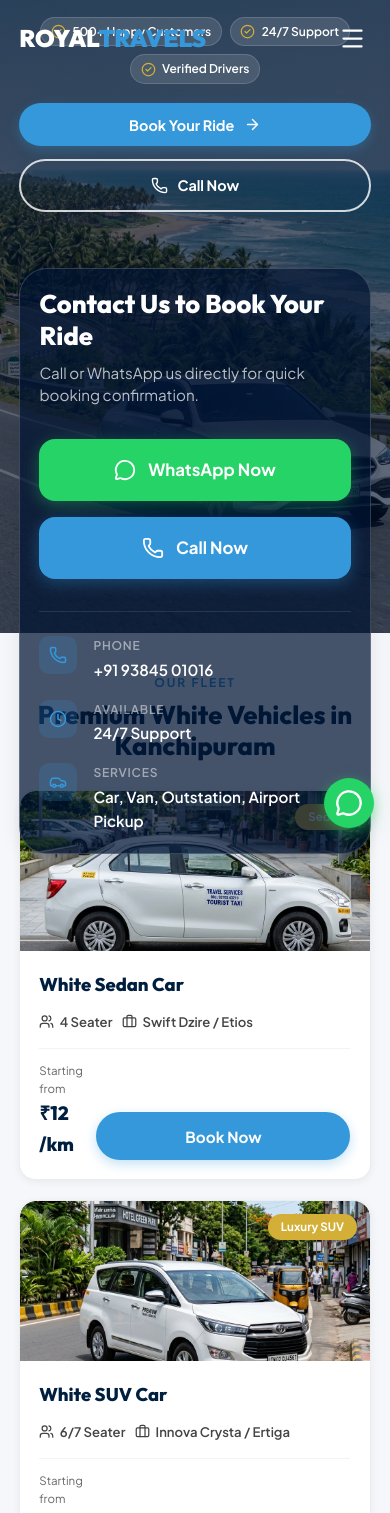
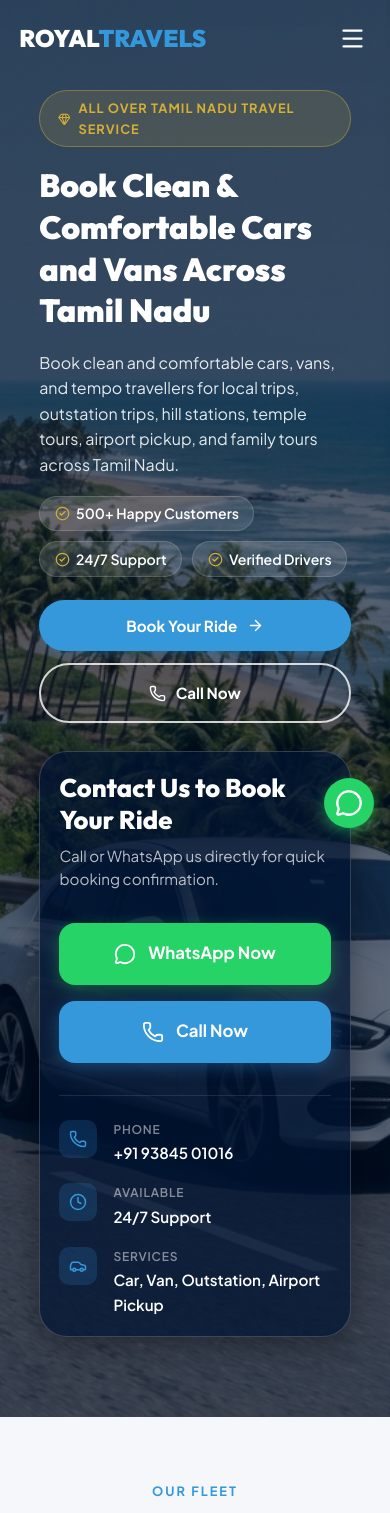
Before and after one commit to theaswinloganathan/travels-website, a React (Vite) app: page / in a window 390 px wide. Shown: the top 1513 px of the page. Built offline with nearby package versions, Linux system fonts and the light colour scheme.

Commit message:
Fix mobile hero section: correct order, spacing, and font sizes to prevent overlap

```diff
--- a/src/index.css
+++ b/src/index.css
@@ -432,86 +432,94 @@ section { padding: 5rem 0; }
   .mobile-toggle { display: flex; z-index: 1001; }
   .hide-mobile { display: none !important; }
 
-  /* Hero 3/4 Height Optimization */
+  /* Hero Mobile Fixes */
   .hero {
-    min-height: auto !important;
-    height: 75vh !important;
-    padding-top: 60px;
-    padding-bottom: 2rem;
-    display: flex;
-    align-items: center;
+    min-height: 75vh !important;
+    height: auto !important;
+    padding-top: 90px !important;
+    padding-bottom: 3rem !important;
+    display: block !important;
   }
-  .hero-content { gap: 1.5rem; }
-  .hero-text { text-align: center; }
-  .hero-text h1 { font-size: 1.65rem !important; margin-bottom: 0.8rem; line-height: 1.2; }
-  .hero-text p { font-size: 0.9rem !important; margin-bottom: 1.2rem; opacity: 0.85; line-height: 1.5; }
-  .premium-badge { margin-bottom: 0.8rem; padding: 0.35rem 0.8rem; font-size: 0.72rem; }
-  .hero-trust-badges { margin-bottom: 1.2rem; gap: 0.5rem; }
-  .trust-item { padding: 0.25rem 0.6rem; font-size: 0.75rem; }
-  .hero-actions { gap: 0.8rem; margin-top: 0.5rem; }
-  .hero-actions .btn { padding: 0.8rem; font-size: 0.9rem; }
-
-  /* Contact Card Placement */
-  .hero-contact-card {
-    margin-top: 2rem !important;
-    position: relative;
-    z-index: 10;
-    padding: 1.5rem 1.2rem;
-    box-shadow: var(--shadow-md);
+  .hero-content {
+    display: flex !important;
+    flex-direction: column !important;
+    gap: 18px !important;
+    padding: 0 20px !important;
+  }
+  .hero-text {
+    text-align: left !important;
+    display: flex !important;
+    flex-direction: column !important;
+    gap: 18px !important;
+  }
+  .hero-text h1 {
+    font-size: 32px !important;
+    margin-bottom: 0 !important;
+    line-height: 1.3 !important;
+  }
+  .hero-text p {
+    font-size: 16px !important;
+    margin-bottom: 0 !important;
+    line-height: 1.6 !important;
+  }
+  .premium-badge {
+    align-self: flex-start;
+    margin-bottom: 0 !important;
+  }
+  .hero-trust-badges {
+    margin-bottom: 0 !important;
+    justify-content: flex-start !important;
+    gap: 10px !important;
+  }
+  .hero-actions {
+    display: flex !important;
+    flex-direction: column !important;
+    gap: 12px !important;
+    width: 100% !important;
+    margin-top: 5px !important;
+  }
+  .hero-actions .btn {
+    width: 100% !important;
+    justify-content: center !important;
   }
 
-  /* Gallery UI Improvements */
-  .gallery-grid {
-    grid-template-columns: repeat(2, 1fr);
-    gap: 0.8rem;
-  }
-  .gallery-item {
-    height: 160px;
-    transition: transform 0.4s cubic-bezier(0.4, 0, 0.2, 1);
-  }
-  .gallery-item img {
-    object-fit: cover;
-    transition: transform 0.4s ease;
-  }
-  .gallery-item:active img, .gallery-item:hover img {
-    transform: scale(1.08);
+  /* Contact Card Mobile Adjustment */
+  .hero-contact-card {
+    margin-top: 10px !important;
+    margin-bottom: 2rem !important;
+    width: 100% !important;
+    max-width: 100% !important;
+    position: relative !important;
+    z-index: 1 !important;
   }
 
-  .gallery-fade-in {
-    animation: galleryFadeIn 0.4s ease forwards;
-  }
-
-  @keyframes galleryFadeIn {
-    from { opacity: 0; transform: translateY(15px); }
-    to { opacity: 1; transform: translateY(0); }
+  /* Vehicle Section Spacing */
+  #vehicles {
+    margin-top: 0 !important;
+    padding-top: 4rem !important;
   }
 
   /* Compact Mobile Styles */
-  section { padding: 2.5rem 0; }
+  section { padding: 3.5rem 0; }
   .section-header { margin-bottom: 1.8rem; }
-  .section-title { font-size: 1.6rem; }
-  .section-subtitle { font-size: 0.75rem; }
+  .section-title { font-size: 1.8rem; }
+  .section-subtitle { font-size: 0.8rem; }
 
-  .v-img-wrapper { height: 160px; }
-  .v-content { padding: 1.2rem; }
-  .v-content h3 { font-size: 1.15rem; }
-  .v-specs { gap: 0.6rem; margin-bottom: 1rem; }
-  .v-footer { padding-top: 0.8rem; }
+  .v-img-wrapper { height: 180px; }
+  .v-content { padding: 1.4rem; }
+  .v-content h3 { font-size: 1.2rem; }
+  .v-specs { gap: 0.7rem; margin-bottom: 1.1rem; }
+  .v-footer { padding-top: 1rem; }
 
-  .route-card-new { padding: 1rem 1.2rem; }
-  .route-details h4 { font-size: 0.95rem; }
-  .route-details p { font-size: 0.8rem; }
+  .route-card-new { padding: 1.1rem 1.3rem; }
+  .route-details h4 { font-size: 1rem; }
+  .route-details p { font-size: 0.85rem; }
 
-  .feature-card-new { padding: 1.5rem 1.2rem; }
-  .feature-icon-new { width: 45px; height: 45px; margin-bottom: 1rem; }
-  .feature-card-new h4 { font-size: 1rem; }
+  .feature-card-new { padding: 1.8rem 1.4rem; }
+  .feature-icon-new { width: 50px; height: 50px; margin-bottom: 1.2rem; }
+  .feature-card-new h4 { font-size: 1.1rem; }
 
-  .fade-in, .scroll-reveal {
-    animation: none !important;
-    opacity: 1 !important;
-    transform: none !important;
-  }
-  .btn { padding: 0.9rem; width: 100%; justify-content: center; }
+  .btn { padding: 1rem; width: 100%; justify-content: center; }
   .btn-sm { font-size: 0.95rem; }
 
   .pickup-areas { margin-top: 2rem; padding: 1.5rem 1rem; }
```
